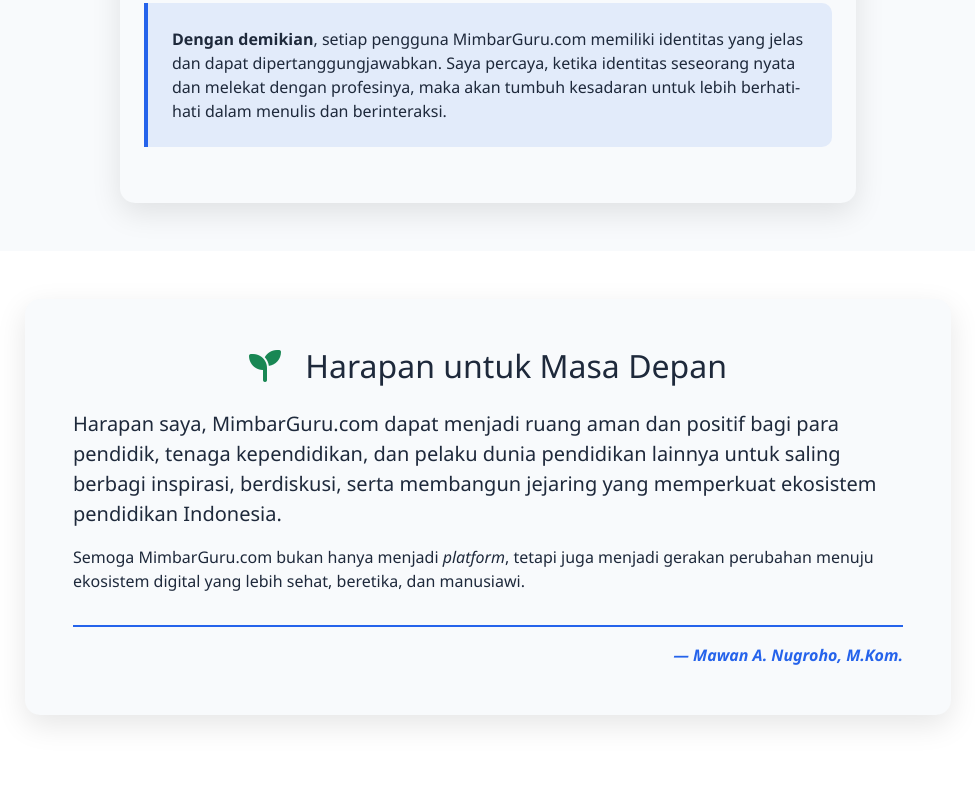
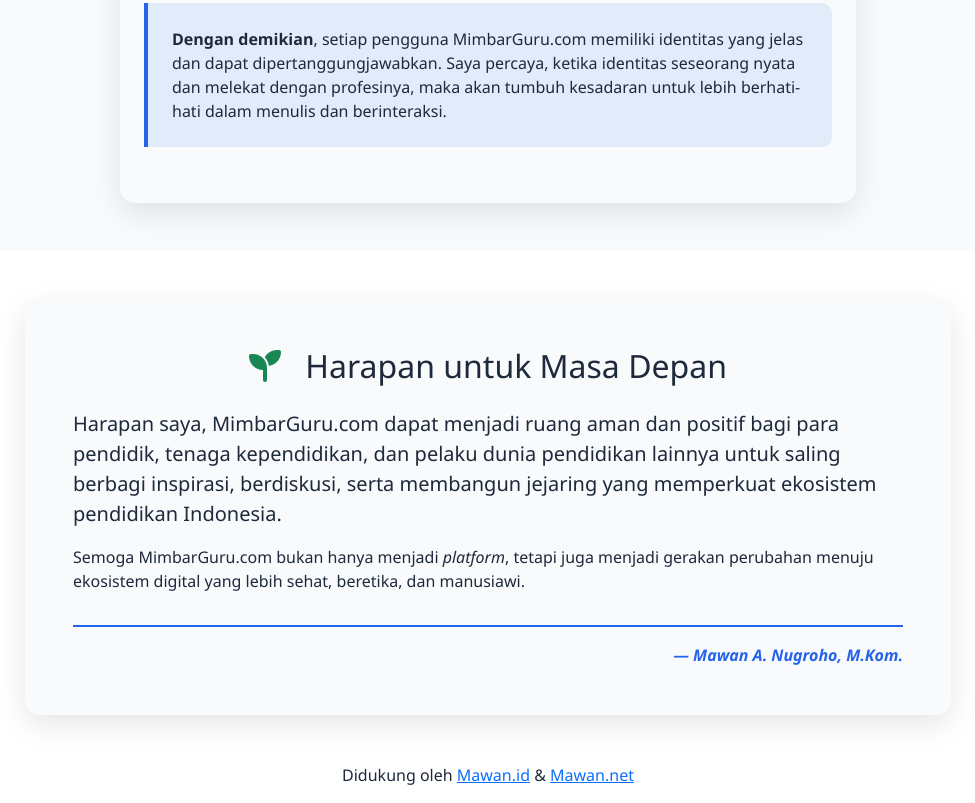
Before and after one commit to mawann/www.mimbarguru.com, a plain HTML site: page index.html in a window 1280 px wide. Shown: the part 1992-2795 px from the top of the page, without its empty margins (152-1127 px from the left). Before the commit the page ends 2755 px from the top, so only its background shows below. Drawn offline with nearby package versions, Linux system fonts and the light colour scheme.

Commit message:
Update index.html

```diff
--- a/index.html
+++ b/index.html
@@ -349,6 +349,8 @@
                 </div>
             </div>
         </section>
+
+        <p class="text-center">Didukung oleh <a href="https://www.mawan.id">Mawan.id</a> &amp; <a href="https://www.mawan.net">Mawan.net</a></p>
     </div>
 
     <!-- English Content -->
```
